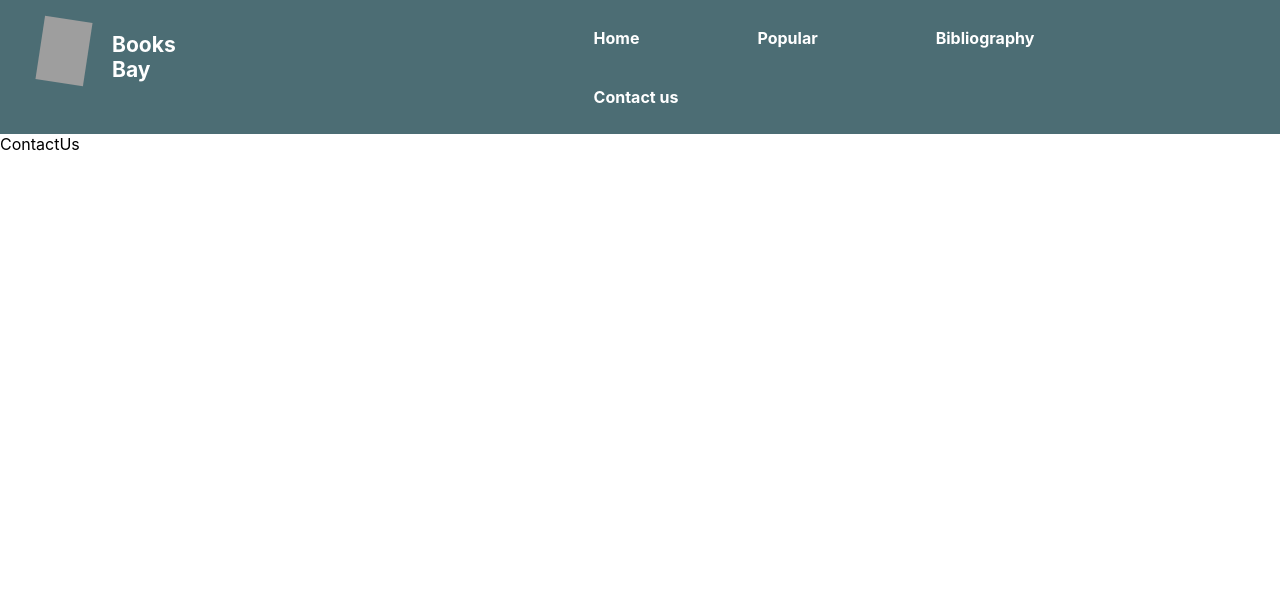
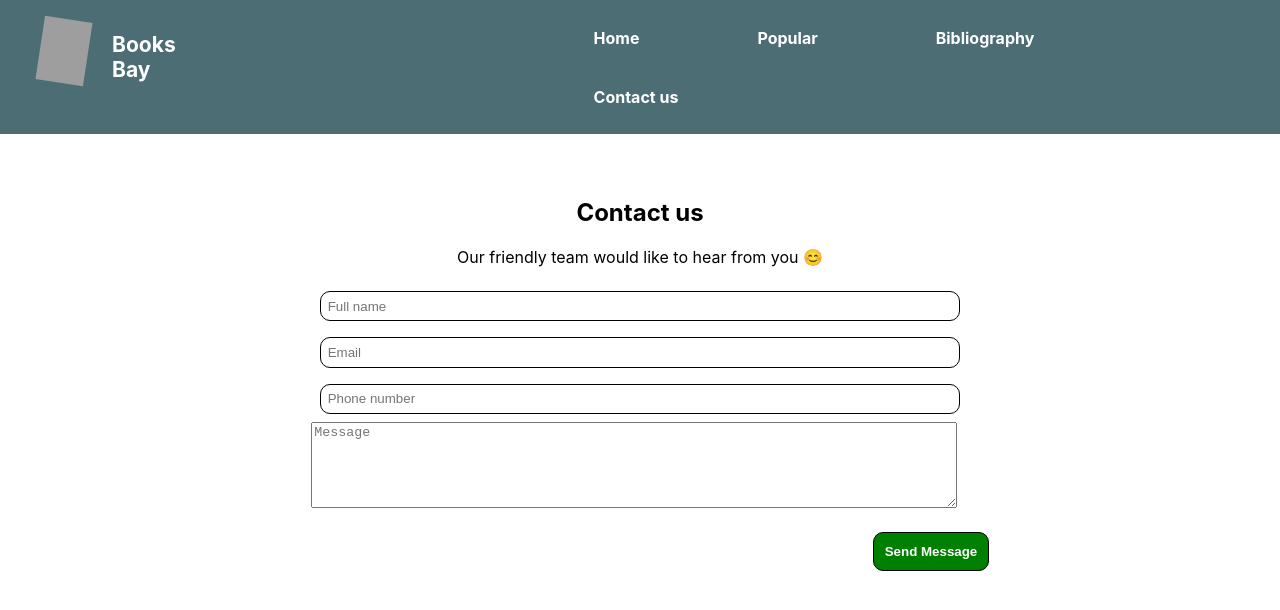
Before and after one commit to Salvaneit/Virtual-bookstore, a React (Create React App) app: page /contact in a window 1280 px wide. Shown: the top 610 px of the page. Built offline with nearby package versions, Linux system fonts and the light colour scheme; grey boxes are pictures that could not be loaded.

Commit message:
add contact us form

```diff
--- a/src/components/bibliography/Author.css
+++ b/src/components/bibliography/Author.css
@@ -1,6 +1,11 @@
 .author-card{
-  background-color: grey;
+  background-color: rgb(211, 211, 211);
   width: 30%;
   margin-top: 3rem;
   border-radius: 15px;
+  transition: 0.5s;
 }
+
+.author-card:hover{
+  transform: scale(1.1, 1.1);
+}
--- a/src/components/bibliography/Bibliography.js
+++ b/src/components/bibliography/Bibliography.js
@@ -12,9 +12,17 @@ function Bibliography() {
     setAddAuthorForm(!addAuthorForm)
   }
 
-  //Handle new author form submit
-  function handleFormSubmit(formData){
-    console.log("Submit")
+ //Post new book on database and rerender page
+  function handleFormSubmit(formData) {
+    fetch("http://localhost:9292/authors",{
+      method: "POST",
+      headers: {
+        "Content-Type": "application/json",
+      },
+      body: JSON.stringify(formData)
+    })
+      .then((res) => res.json())
+      .then((obj) => setAuthorsData([...authorsData, obj]))
   }
 
   //fetch author data
--- a/src/components/bibliography/NewAuthor.js
+++ b/src/components/bibliography/NewAuthor.js
@@ -20,7 +20,7 @@ function NewAuthor({onFormSubmit}) {
 
     //handle form submit
   function handleSubmit(e) {
-    e.preventDefault()
+    // e.preventDefault()
     onFormSubmit(formData)
     setFormData({
       name: "",
--- /dev/null
+++ b/src/components/contact-us/ContactUs.css
@@ -0,0 +1,24 @@
+.contact-us {
+  margin-top: 4rem;
+  text-align: center;
+}
+
+.message {
+  width: 50%;
+  height: 5rem;
+  position: relative;
+  left: 3.8rem;
+}
+
+.contact-form > input {
+  border: solid 0.1rem black;
+}
+
+.send-btn{
+  border: none;
+  width: auto;
+  position: relative;
+  padding: 0.7rem;
+  top: 3rem;
+  right: 2rem;
+}
--- a/src/components/contact-us/ContactUs.js
+++ b/src/components/contact-us/ContactUs.js
@@ -1,8 +1,25 @@
 import React from 'react'
+import './ContactUs.css'
 
 function ContactUs() {
+
+  function handleSubmit(e) {
+    e.preventDefault()
+    document.getElementById("contact-form").reset();
+  }
+
   return (
-    <div>ContactUs</div>
+    <div className='contact-us'>
+      <h2>Contact us</h2>
+      <p>Our friendly team would like to hear from you 😊</p>
+      <form className='contact-form' onSubmit={handleSubmit} id='contact-form' >
+        <input placeholder='Full name' type='text' />
+        <input placeholder='Email' type='text' />
+        <input placeholder='Phone number' type='number' />
+        <textarea placeholder='Message' type='text' className='message' />
+        <input type='submit' value='Send Message' className='send-btn' />
+      </form>
+    </div>
   )
 }
 
--- a/src/components/navbar/Navbar.css
+++ b/src/components/navbar/Navbar.css
@@ -24,11 +24,12 @@ nav{
 
 .nav-link {
   padding: 0.9rem 2rem;
-  transition-delay: 0.3s;
+  transition: 1s;
 }
 
 .nav-link:hover{
-  background-color: cyan;
+  transform: scale(1.1, 1.1);
+  color: gold;
 }
 
 @media (prefers-reduced-motion: no-preference) {
--- a/src/components/popular/NewBookForm.js
+++ b/src/components/popular/NewBookForm.js
@@ -23,7 +23,7 @@ function NewBookForm({ onFormSubmit }) {
 
   //handle form submit
   function handleSubmit(e) {
-    e.preventDefault()
+    // e.preventDefault()
     onFormSubmit(formData)
     setFormData({
       name: "",
```
Also changed, not shown: src/components/logo_icon.svg (added).
